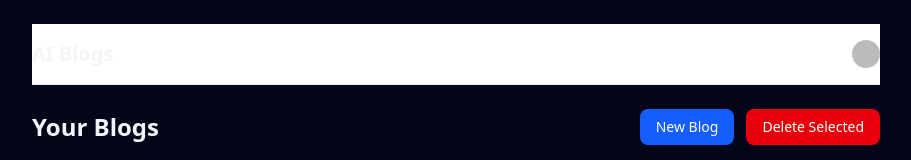
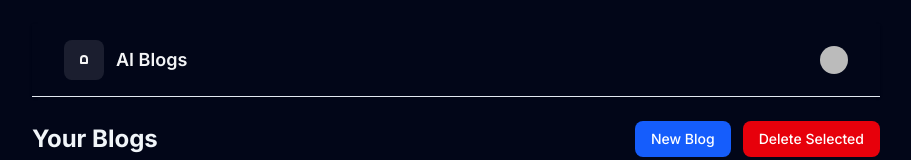
Before and after one commit to BhaskarDey772/ai-blogs, a React (Vite) app in the folder frontend/: page /blogs in a window 1280 px wide. Shown: the top 160 px of the page, without its empty margins (184-1095 px from the left). Built offline with nearby package versions, Linux system fonts and the light colour scheme; no server answers; sample sign-in values are in the browser's storage; some icons are missing; what novel would draw is missing.

Commit message:
novel editor is working

```diff
--- a/frontend/src/App.tsx
+++ b/frontend/src/App.tsx
@@ -16,7 +16,7 @@ import Navbar from "./components/Navbar";
 export default function App() {
   return (
     <Router>
-      <div className="min-h-screen bg-slate-950 text-gray-100">
+      <div className=" bg-slate-950 min-h-screen text-gray-100">
         <div className="max-w-4xl mx-auto p-6">
           <Navbar />
 
--- a/frontend/src/components/Navbar.tsx
+++ b/frontend/src/components/Navbar.tsx
@@ -3,22 +3,41 @@ import { Link } from "react-router-dom";
 
 export default function Navbar() {
   return (
-    <header className="w-full border-b bg-white">
-      <div className="container mx-auto flex items-center justify-between py-4">
-        <Link to="/" className="text-xl font-bold">
-          AI Blogs
+    <header className="w-full border-b border-slate-200 bg-dark dark:bg-slate-900 shadow-sm">
+      <div className="app-container flex items-center justify-between py-4">
+        <Link to="/" className="flex items-center gap-3">
+          <div className="rounded-md bg-accent/10 p-2 text-accent">
+            <svg
+              xmlns="http://www.w3.org/2000/svg"
+              className="h-6 w-6"
+              fill="none"
+              viewBox="0 0 24 24"
+              stroke="currentColor"
+            >
+              <path
+                strokeLinecap="round"
+                strokeLinejoin="round"
+                strokeWidth={2}
+                d="M12 8c-1.657 0-3 1.343-3 3v4h6v-4c0-1.657-1.343-3-3-3z"
+              />
+            </svg>
+          </div>
+          <div className="text-lg font-semibold">AI Blogs</div>
         </Link>
 
         <nav className="flex items-center gap-4">
           <SignedOut>
-            <Link to="/signin" className="text-sm font-medium">
+            <Link
+              to="/signin"
+              className="text-sm font-medium text-slate-600 dark:text-slate-300"
+            >
               Login
             </Link>
             <Link
               to="/signup"
-              className="text-sm font-medium px-3 py-1 rounded bg-black text-white"
+              className="ml-2 inline-flex items-center gap-2 rounded-full bg-accent-600 hover:bg-accent-500 px-4 py-2 text-sm font-semibold text-white shadow"
             >
-              Sign up
+              Get Started
             </Link>
           </SignedOut>
 
--- a/frontend/src/components/NovelEditor.tsx
+++ b/frontend/src/components/NovelEditor.tsx
@@ -92,11 +92,7 @@ const TailwindAdvancedEditor = ({
     setCharsCount(editor.storage.characterCount.words());
     setSaveStatus("Saved");
 
-    console.log("JSON:", json);
-    console.log("HTML:", html);
-    console.log("MD:", markdown);
-
-    // Pass updated JSON to parent (BlogEdit)
+    // Pass updated Markdown to parent (BlogEdit)
     if (!readOnly) {
       onChange?.(JSON.stringify(json));
     }
@@ -140,14 +136,14 @@ const TailwindAdvancedEditor = ({
   if (!initialContent) return null;
 
   return (
-    <div className="relative w-full max-w-screen-lg">
+    <div className="relative w-full">
       {/* Status badges */}
       <div className="flex absolute right-5 top-5 z-10 mb-5 gap-2">
-        <div className="rounded-lg bg-accent px-2 py-1 text-sm text-muted-foreground">
+        <div className="rounded-full bg-dark/80 dark:bg-slate-800/80 px-3 py-1 text-sm font-medium text-slate-700 dark:text-slate-200 shadow">
           {saveStatus}
         </div>
         {charsCount > 0 && (
-          <div className="rounded-lg bg-accent px-2 py-1 text-sm text-muted-foreground">
+          <div className="rounded-full bg-dark/80 dark:bg-slate-800/80 px-3 py-1 text-sm font-medium text-slate-700 dark:text-slate-200 shadow">
             {charsCount} Words
           </div>
         )}
@@ -158,7 +154,7 @@ const TailwindAdvancedEditor = ({
           initialContent={initialContent}
           editable={!readOnly}
           extensions={extensions as any}
-          className="relative min-h-[400px] w-full border-muted bg-background sm:rounded-lg sm:border sm:shadow-lg"
+          className="relative min-h-[420px] w-full bg-dark dark:bg-slate-800 sm:rounded-lg sm:border sm:border-slate-100 dark:sm:border-slate-700 sm:shadow-card-lg"
           editorProps={{
             handleDOMEvents: {
               keydown: (_view, event) => handleCommandNavigation(event),
@@ -169,7 +165,7 @@ const TailwindAdvancedEditor = ({
               handleImageDrop(view, event, moved, uploadFn),
             attributes: {
               class:
-                "prose prose-lg dark:prose-invert prose-headings:font-title font-default focus:outline-none max-w-full px-4 py-6",
+                "prose prose-lg dark:prose-invert prose-headings:font-title font-default focus:outline-none max-w-3xl px-6 py-8 mx-auto",
             },
           }}
           onUpdate={({ editor }) => {
@@ -207,7 +203,8 @@ const TailwindAdvancedEditor = ({
             </EditorCommandList>
           </EditorCommand>
 
-          {/* Top toolbar */}
+          {/* Top toolbar — hide interactive controls when readOnly */}
+          {!readOnly && (
             <GenerativeMenuSwitch open={openAI} onOpenChange={setOpenAI}>
               <Separator orientation="vertical" />
               <NodeSelector open={openNode} onOpenChange={setOpenNode} />
@@ -220,6 +217,7 @@ const TailwindAdvancedEditor = ({
               <Separator orientation="vertical" />
               <ColorSelector open={openColor} onOpenChange={setOpenColor} />
             </GenerativeMenuSwitch>
+          )}
         </EditorContent>
       </EditorRoot>
     </div>
--- a/frontend/src/index.css
+++ b/frontend/src/index.css
@@ -1,3 +1,4 @@
+@import url("https://fonts.googleapis.com/css2?family=Inter:wght@400;500;600;700;800&display=swap");
 @import "tailwindcss";
 
 @plugin "tailwindcss-animate";
@@ -116,6 +117,15 @@
     @apply border-border outline-ring/50;
   }
   body {
-    @apply bg-background text-foreground;
+    @apply bg-gradient-to-b from-slate-50 to-white dark:from-slate-900 dark:to-slate-900 text-foreground font-sans antialiased;
+    font-family: Inter, ui-sans-serif, system-ui, -apple-system, "Segoe UI",
+      Roboto, "Helvetica Neue", "Noto Sans", sans-serif;
+    -webkit-font-smoothing: antialiased;
+    -moz-osx-font-smoothing: grayscale;
+  }
+
+  .app-container {
+    @apply mx-auto px-4 sm:px-6 lg:px-8;
+    max-width: 1100px;
   }
 }
--- a/frontend/src/pages/Auth/Login.tsx
+++ b/frontend/src/pages/Auth/Login.tsx
@@ -13,7 +13,7 @@ export default function LoginPage() {
   }, [user, navigate]);
 
   return (
-    <div className="flex justify-center items-center min-h-screen bg-gray-50">
+    <div className="flex justify-center items-center min-h-screen bg-dark">
       <SignIn />
     </div>
   );
--- a/frontend/src/pages/Auth/SignUp.tsx
+++ b/frontend/src/pages/Auth/SignUp.tsx
@@ -13,7 +13,7 @@ export default function SignupPage() {
   }, [user, navigate]);
 
   return (
-    <div className="flex justify-center items-center min-h-screen bg-gray-50">
+    <div className="flex justify-center items-center min-h-screen bg-dark">
       <SignUp />
     </div>
   );
--- a/frontend/src/pages/BlogEdit.tsx
+++ b/frontend/src/pages/BlogEdit.tsx
@@ -21,6 +21,7 @@ const BlogEdit: React.FC = () => {
       try {
         const article: Article = await articleApi.getById(id);
         setTitle(article.title);
+        console.debug("BlogEdit: loaded title:", article.title);
         setContent(article.content || "");
       } catch (err) {
         console.error(err);
@@ -31,27 +32,33 @@ const BlogEdit: React.FC = () => {
     })();
   }, [id]);
 
-  const handleSave = async (status: "draft" | "published") => {
-    if (!title.trim()) {
-      alert("Title is required");
-      return;
-    }
-    if (!content) {
-      alert("Content is empty");
-      return;
-    }
+  const handleSave = async (
+    status: "draft" | "published",
+    freshTitle: string,
+    freshContent: string
+  ) => {
+    if (!freshTitle.trim()) return alert("Title is required");
+    if (!freshContent) return alert("Content is empty");
+
+    console.log("Saving with:", freshTitle, freshContent, status);
     setSaving(true);
+
     try {
       if (isEditing && id) {
-        await articleApi.update(id, { title, content, status });
+        await articleApi.update(id, {
+          title: freshTitle,
+          content: freshContent,
+          status,
+        });
         navigate(`/blogs/${id}`);
       } else {
-        const created = await articleApi.create({ title, content, status });
+        const created = await articleApi.create({
+          title: freshTitle,
+          content: freshContent,
+          status,
+        });
         navigate(`/blogs/${created.id}`);
       }
-    } catch (err) {
-      console.error(err);
-      alert("Failed to save article");
     } finally {
       setSaving(false);
     }
@@ -69,14 +76,17 @@ const BlogEdit: React.FC = () => {
         <input
           className="flex-1 rounded-md border border-slate-700 bg-slate-900 px-3 py-2 text-lg font-semibold text-slate-100 placeholder:text-slate-500"
           value={title}
-          onChange={(e) => setTitle(e.target.value)}
+          onChange={(e) => {
+            console.debug("BlogEdit: title input change ->", e.target.value);
+            setTitle(e.target.value);
+          }}
           placeholder="Article title"
         />
 
         <div className="flex gap-2 sm:ml-auto">
           <button
             type="button"
-            onClick={() => handleSave("draft")}
+            onClick={() => handleSave("draft", title, content)}
             disabled={saving}
             className="rounded-md border border-slate-600 bg-slate-800 px-3 py-2 text-sm text-slate-100 hover:bg-slate-700 disabled:opacity-60"
           >
@@ -84,7 +94,7 @@ const BlogEdit: React.FC = () => {
           </button>
           <button
             type="button"
-            onClick={() => handleSave("published")}
+            onClick={() => handleSave("published", title, content)}
             disabled={saving}
             className="rounded-md bg-blue-600 px-3 py-2 text-sm font-medium text-white hover:bg-blue-500 disabled:opacity-60"
           >
--- a/frontend/tailwind.config.js
+++ b/frontend/tailwind.config.js
@@ -2,7 +2,40 @@
 export default {
     content: ["./index.html", "./src/**/*.{js,ts,jsx,tsx}", "./node_modules/novel/**/*.{js,ts,jsx,tsx}"],
     theme: {
-        extend: {},
+        container: {
+            center: true,
+            padding: {
+                DEFAULT: '1rem',
+                sm: '2rem',
+                lg: '4rem',
+            },
+        },
+        extend: {
+            colors: {
+                primary: {
+                    DEFAULT: '#334155',
+                    50: '#f8fafc',
+                    100: '#f1f5f9',
+                    200: '#e2e8f0',
+                    500: '#334155',
+                    700: '#1f2937',
+                },
+                accent: {
+                    DEFAULT: '#6366f1',
+                    500: '#6366f1',
+                    600: '#4f46e5',
+                },
+                brand: {
+                    DEFAULT: '#06b6d4',
+                },
+            },
+            fontFamily: {
+                sans: ['Inter', 'ui-sans-serif', 'system-ui', '-apple-system', 'Segoe UI', 'Roboto', 'Helvetica Neue', 'Noto Sans', 'sans-serif'],
+            },
+            boxShadow: {
+                'card-lg': '0 10px 30px rgba(2,6,23,0.08)',
+            },
+        },
     },
     plugins: [],
 };
```
Also changed, not shown: 1 other file (tests, documents, lock files or other folders). Lines whose indentation alone changed are shown as unchanged.
